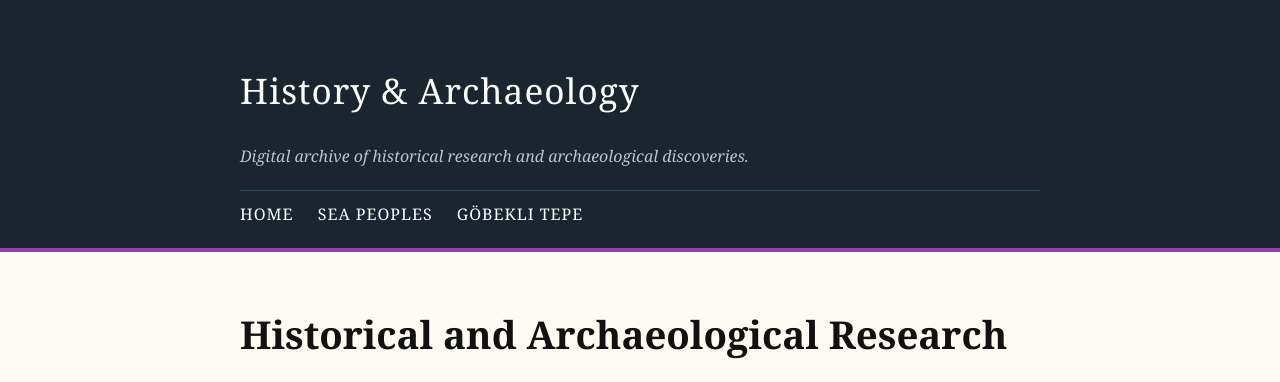
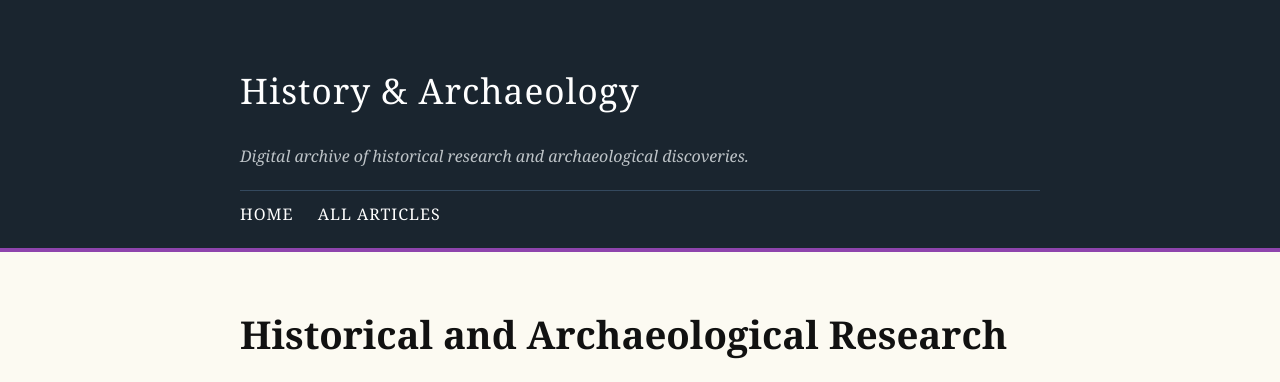
Before and after one commit to history-archaeology-project/history-archaeology-project.github.io, a Jekyll site: the page built from index.md, in a window 1280 px wide. Shown: the top 382 px of the page. Built offline with Jekyll 4.4.1, drawn with Linux system fonts in a browser that asks for light colours; comment, search, counter and statistics services are not loaded.

Commit message:
Update _config.yml

```diff
--- a/_config.yml
+++ b/_config.yml
@@ -5,7 +5,5 @@ description: "Digital archive of historical research and archaeological discover
 navigation:
   - title: "Home"
     url: "/"
-  - title: "Sea Peoples"
-    url: "/articles/sea-peoples"
-  - title: "Göbekli Tepe"
-    url: "/articles/gobekli-tepe"
+  - title: "All Articles"
+    url: "/articles/"
```
